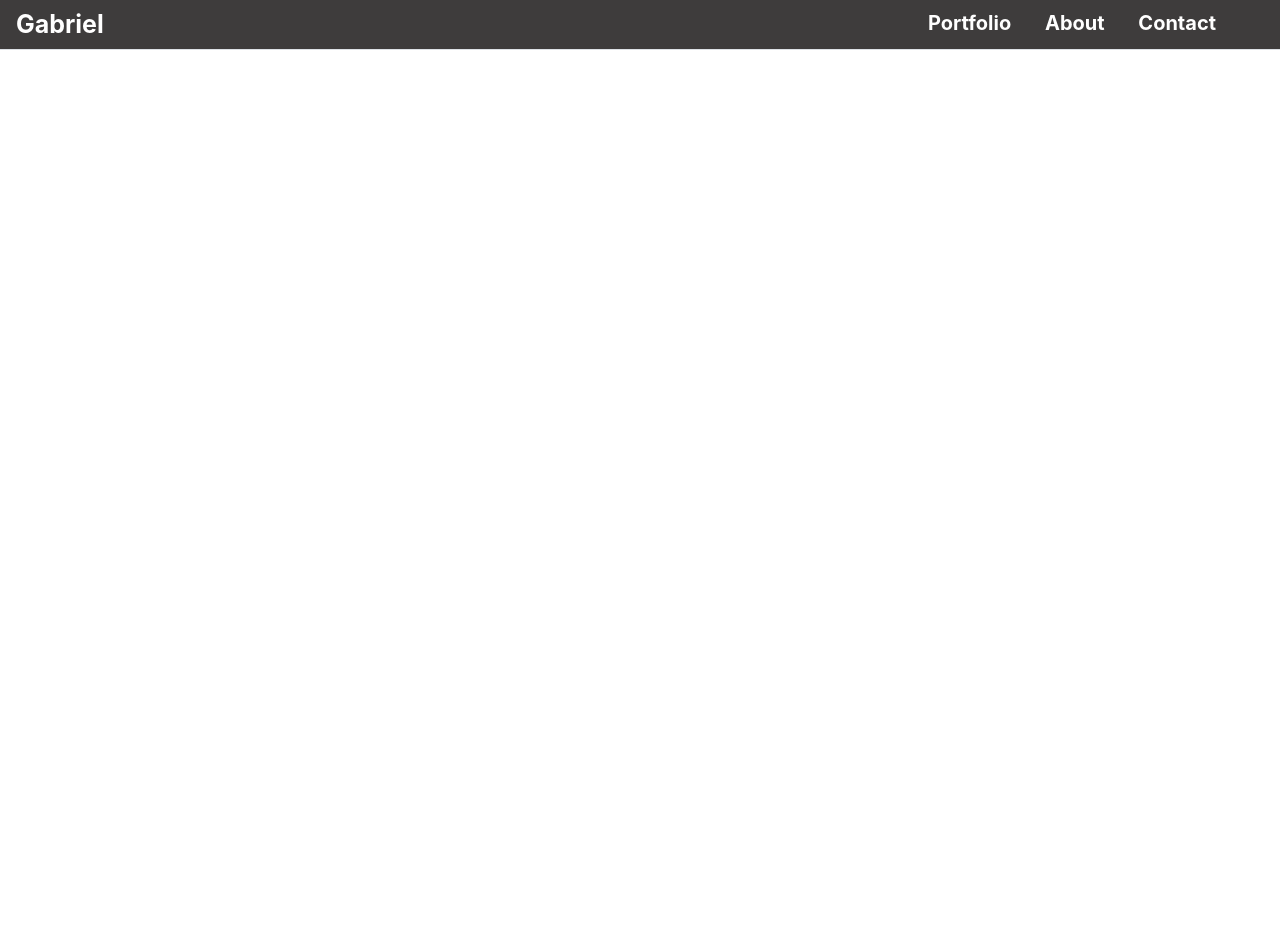
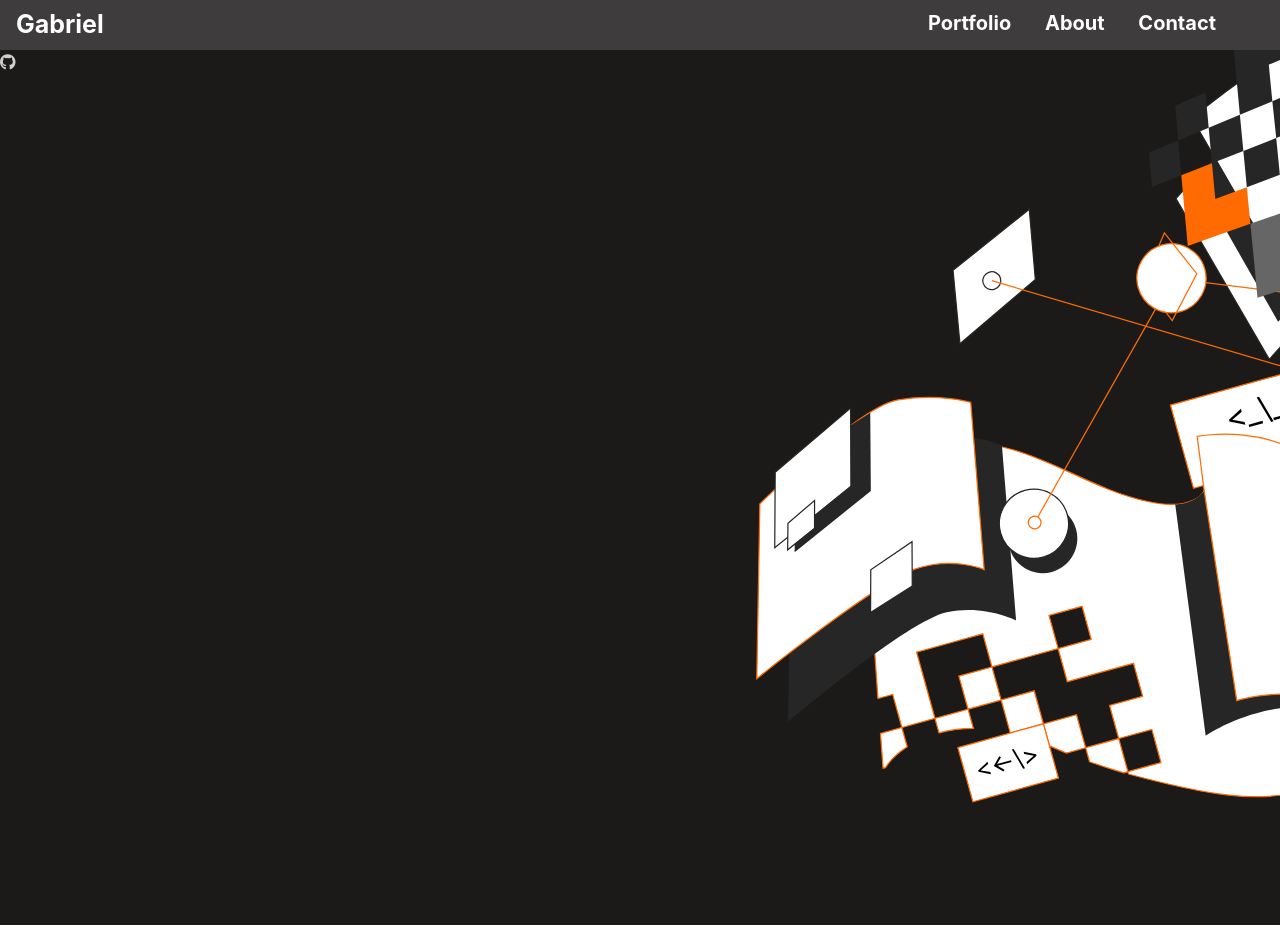
Before and after one commit to Stricks1/portfolio-f, a React (Create React App) app: page / in a window 1280 px wide. Shown: the top 952 px of the page. Built offline with nearby package versions, Linux system fonts and the light colour scheme.

Commit message:
start header added SVG

```diff
--- a/src/App.js
+++ b/src/App.js
@@ -1,12 +1,14 @@
 import React from "react";
 import { ViewportProvider } from "./hooks/viewPort";
 import Nav from "./components/topNav";
+import Header from "./containers/headerContainer";
 import "./index.css";
 
 export default function App() {
   return (
     <ViewportProvider>
       <Nav />
+      <Header />
       <div className="width-big"></div>
       <div id="Portfolio">
       TEST
--- a/src/components/topNav.js
+++ b/src/components/topNav.js
@@ -3,7 +3,7 @@ import { useViewport } from "../hooks/viewPort";
 
 const Nav = () => {
   const { width } = useViewport();
-  const breakpoint = 620;
+  const breakpoint = 560;
   const toggleMobileMenu = () => {
     const navStart = document.getElementById('nav-links');
     const menuM = document.getElementById('dropdown-menu');
@@ -17,7 +17,7 @@ const Nav = () => {
 
   if (width < breakpoint) {
     return (
-      <div id="nav-links" className="px-3 py-2 w-100 border-bottom d-flex justify-content-between text-white">
+      <div id="nav-links" className="px-3 py-2 w-100 d-flex justify-content-between text-white">
         <div className="mr-4 align-self-center nav-name">
           Gabriel
         </div>
@@ -51,7 +51,7 @@ const Nav = () => {
   }
 
   return (
-    <nav id="nav-links" className="py-2 w-100 border-bottom d-flex justify-content-between text-white">
+    <nav id="nav-links" className="py-2 w-100 d-flex justify-content-between text-white">
       <div className="ml-3 align-self-center nav-name">
         Gabriel
       </div>
--- /dev/null
+++ b/src/containers/headerContainer.js
@@ -0,0 +1,40 @@
+import React from 'react';
+import { useViewport } from "../hooks/viewPort";
+import HeaderImage from "../assets/header.svg";
+
+const Header = () => {
+  const { width } = useViewport();
+  const breakpoint = 560;
+
+  if (width < breakpoint) {
+    return (
+      <div className="padding-top-base vh-100 header-container">
+        MOBILE VERSION
+      </div>
+    );
+  }
+
+  return (
+    <div className="padding-top-base header-container-height header-container">
+      <div className="d-flex justify-content-between">
+        <div>
+          <ul className="list-unstyled list-group">
+            <li>
+              <a href="https://github.com/Stricks1/" target="_blank" title="Gabriel GitHub" className="grey-color">
+                <i class="fa fa-github" />
+              </a>
+            </li>
+          </ul>
+        </div>
+        <div>
+
+        </div>
+        <div>
+          <img src={HeaderImage} alt="Header" />
+        </div>
+      </div>
+    </div>
+  );
+};
+
+export default Header;
--- a/src/index.css
+++ b/src/index.css
@@ -12,6 +12,8 @@ code {
     monospace;
 }
 
+/* Navbar elements */
+
 #nav-links {
   position: fixed;
   background-color: #3e3c3c;
@@ -20,9 +22,7 @@ code {
   height: 50px;
 }
 
-#Portfolio,
-#About,
-#contact {
+.padding-top-base {
   padding-top: 50px;
 }
 
@@ -72,3 +72,22 @@ code {
 .list-fullscreen {
   width: 400px;
 }
+
+/* Header elements */
+
+.header-container {
+  background-color: #1C1A19;
+  color: white;
+}
+
+.header-container-height {
+  min-height: 870px;
+}
+
+.grey-color {
+  color: #CFCFCF;
+}
+
+.grey-color:hover {
+  color: #a7a4a4;
+}
```
Also changed, not shown: src/assets/header.svg (added), 1 other file (tests, documents, lock files or other folders).
